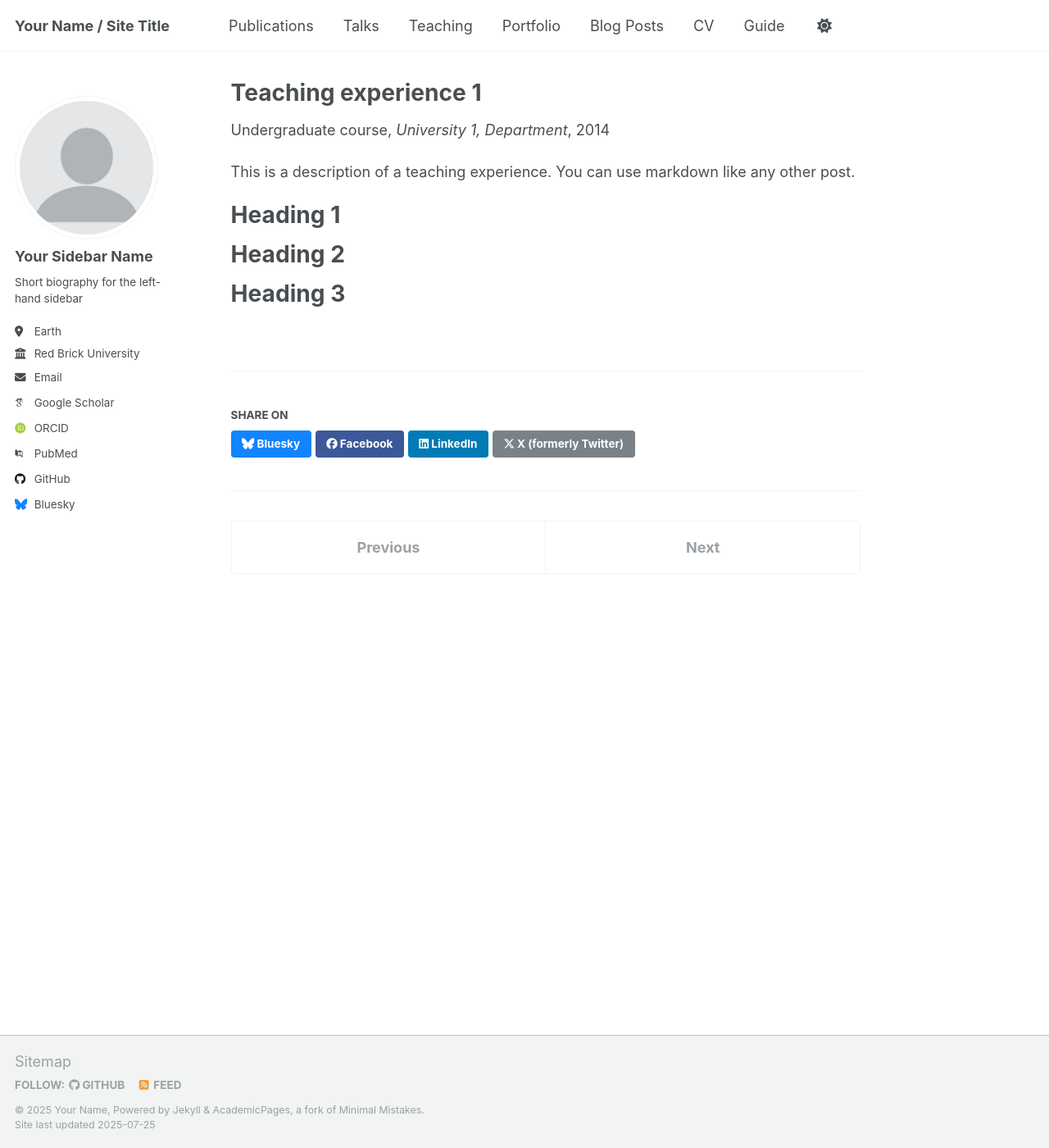
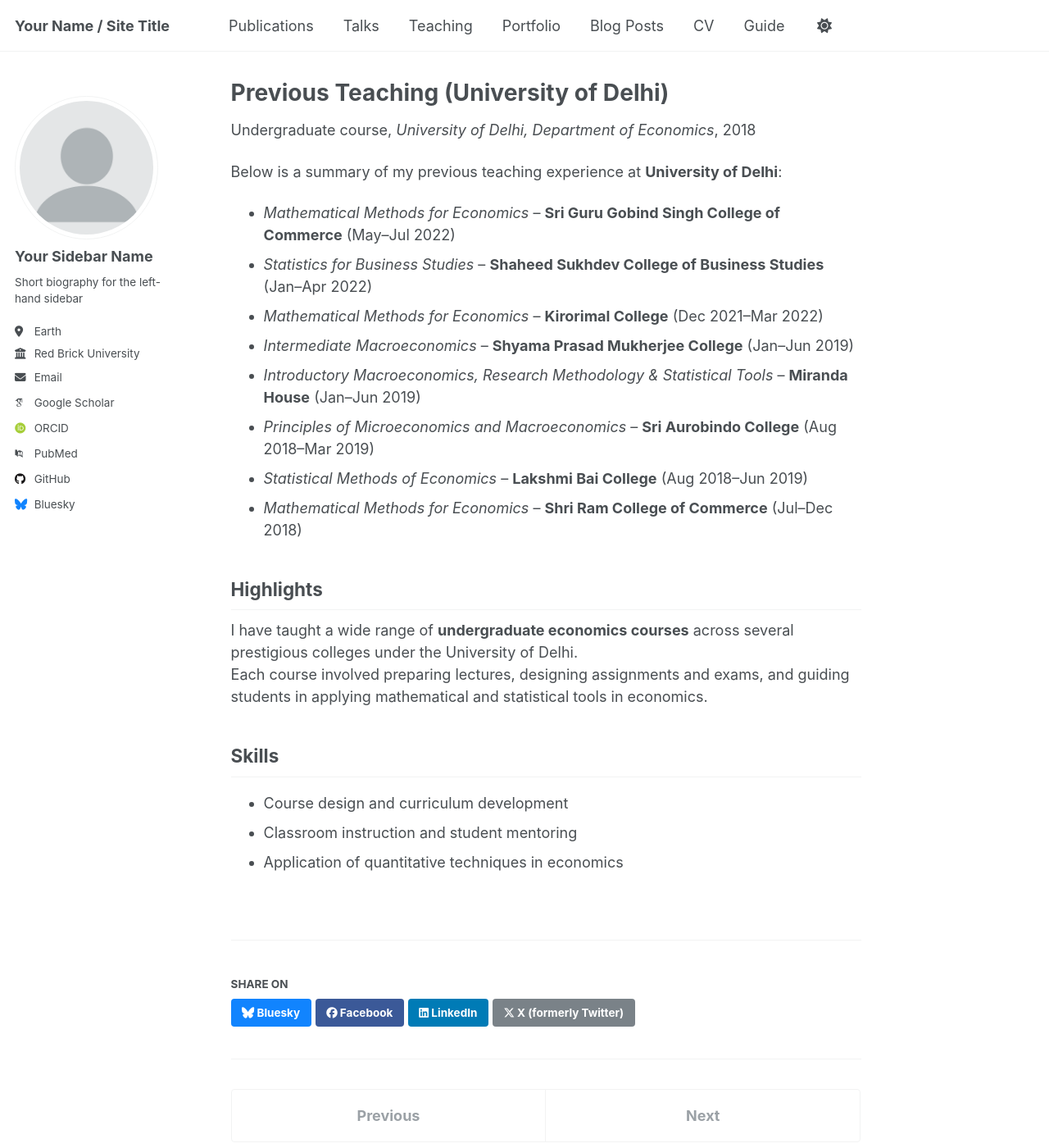
Before and after one commit to vishavdeeps95/vishavdeeps95.github.io, a Jekyll site: the page built from _teaching/2014-spring-teaching-1.md, in a window 1280 px wide and 1400 px high. Shown: the whole window at 82% size. Built offline with Jekyll 4.4.1, drawn with Linux system fonts in a browser that asks for light colours; some web fonts are replaced; a script that is not in the unit is left out.

Commit message:
Update 2014-spring-teaching-1.md

```diff
--- a/_teaching/2014-spring-teaching-1.md
+++ b/_teaching/2014-spring-teaching-1.md
@@ -1,20 +1,29 @@
 ---
-title: "Teaching experience 1"
+title: "Previous Teaching (University of Delhi)"
 collection: teaching
 type: "Undergraduate course"
-permalink: /teaching/2014-spring-teaching-1
-venue: "University 1, Department"
-date: 2014-01-01
-location: "City, Country"
+permalink: /teaching/university-of-delhi
+venue: "University of Delhi, Department of Economics"
+date: 2018-07-01
+location: "Delhi, India"
 ---
 
-This is a description of a teaching experience. You can use markdown like any other post.
+Below is a summary of my previous teaching experience at **University of Delhi**:
 
-Heading 1
-======
+- *Mathematical Methods for Economics* – **Sri Guru Gobind Singh College of Commerce** (May–Jul 2022)
+- *Statistics for Business Studies* – **Shaheed Sukhdev College of Business Studies** (Jan–Apr 2022)
+- *Mathematical Methods for Economics* – **Kirorimal College** (Dec 2021–Mar 2022)
+- *Intermediate Macroeconomics* – **Shyama Prasad Mukherjee College** (Jan–Jun 2019)
+- *Introductory Macroeconomics, Research Methodology & Statistical Tools* – **Miranda House** (Jan–Jun 2019)
+- *Principles of Microeconomics and Macroeconomics* – **Sri Aurobindo College** (Aug 2018–Mar 2019)
+- *Statistical Methods of Economics* – **Lakshmi Bai College** (Aug 2018–Jun 2019)
+- *Mathematical Methods for Economics* – **Shri Ram College of Commerce** (Jul–Dec 2018)
 
-Heading 2
-======
+## Highlights
+I have taught a wide range of **undergraduate economics courses** across several prestigious colleges under the University of Delhi.
+Each course involved preparing lectures, designing assignments and exams, and guiding students in applying mathematical and statistical tools in economics.
 
-Heading 3
-======
+## Skills
+- Course design and curriculum development
+- Classroom instruction and student mentoring
+- Application of quantitative techniques in economics
```
